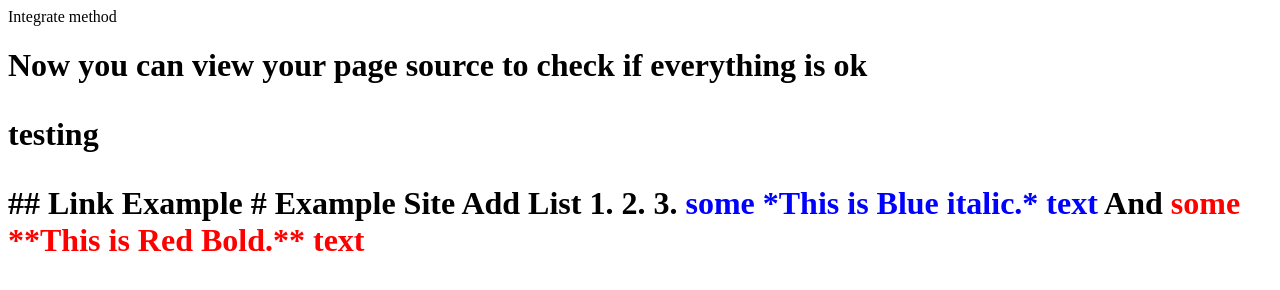
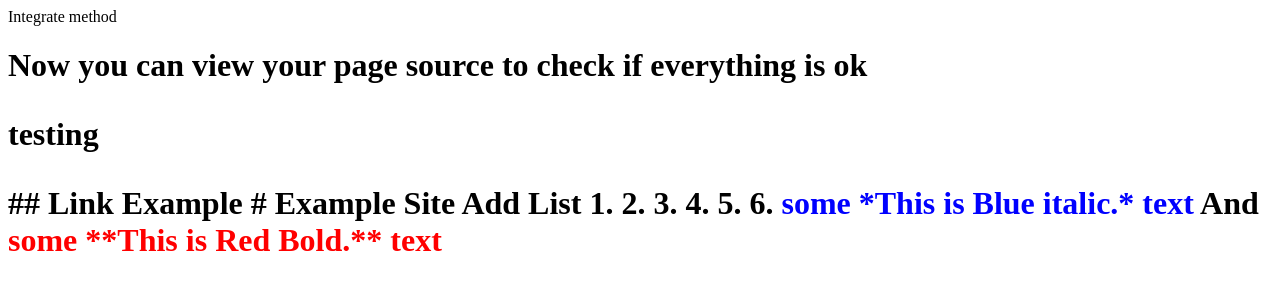
Before and after one commit to Manchester2/nir3, a plain HTML site: page index.html in a window 1280 px wide. Drawn offline with Linux system fonts and the light colour scheme.

Commit message:
Update index.html

```diff
--- a/index.html
+++ b/index.html
@@ -15,6 +15,10 @@
 		     1.
 		     2.
 		     3.
+		     4.
+		     5.
+		     6.
+
 
 <span style="color:blue">some *This is Blue italic.* text</span>
 And
```
